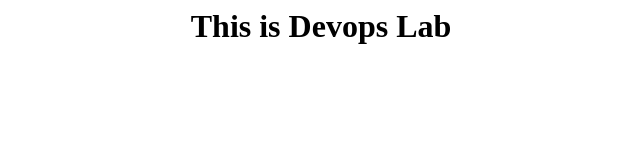
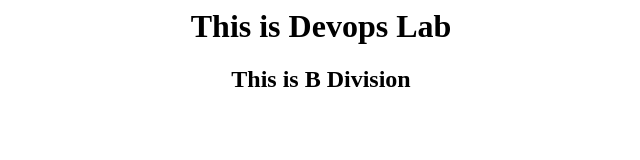
Before and after one commit to sveridevops/bdivwebsite, a plain HTML site: page index.html in a window 1280 px wide. Shown: the whole page, without its empty margins (319-959 px from the left). Drawn offline with Linux system fonts and the light colour scheme.

Commit message:
2nd commit

```diff
--- a/index.html
+++ b/index.html
@@ -1 +1,2 @@
 <center><h1>This is Devops Lab</h1></center>
+<center><h2>This is B Division </h2></center>
```
